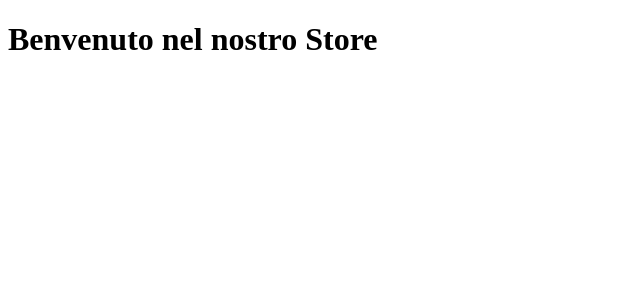
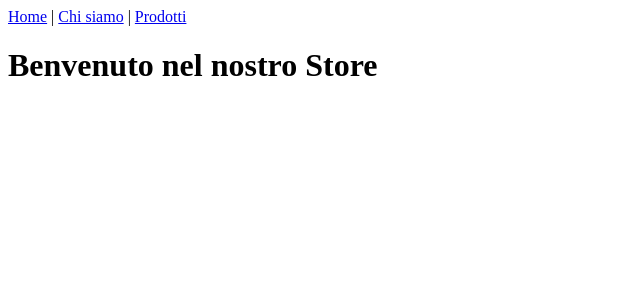
Before and after one commit to alessiaasmeraglia/react-router, a React (Vite) app: page / in a window 1280 px wide. Shown: the top 300 px of the page, without its empty margins (0-640 px from the left). Built offline with nearby package versions, Linux system fonts and the light colour scheme.

Commit message:
Aggiunta Navbar visibile in tutte le pagine

```diff
--- a/src/App.jsx
+++ b/src/App.jsx
@@ -1,12 +1,16 @@
 import { useState } from 'react';
-import { BrowserRouter, Routes, Route } from "react-router-dom";
+import { BrowserRouter, Routes, Route, Link } from "react-router-dom";
+
 import Home from "./pages/Home";
 import About from "./pages/About";
 import Products from "./pages/Products";
+import Navbar from './components/Navbar';
 
 function App() {
   return (
     <BrowserRouter>
+
+      <Navbar/>
 
       <Routes>
         <Route path ="/" element = {<Home/>} />
@@ -18,4 +22,4 @@ function App() {
   );
 }
 
-export default App
+export default App;
--- a/src/components/Navbar.jsx
+++ b/src/components/Navbar.jsx
@@ -3,8 +3,8 @@ import { NavLink } from "react-router";
 function Navbar() {
     return (
         <nav>
-            <NavLink to="/">Home</NavLink>
-            <NavLink to="/about">Chi siamo</NavLink>
+            <NavLink to="/">Home</NavLink> |{" "}
+            <NavLink to="/about">Chi siamo</NavLink> |{" "}
             <NavLink to="/products">Prodotti</NavLink>
         </nav>
     )
--- a/src/pages/Home.jsx
+++ b/src/pages/Home.jsx
@@ -1,6 +1,7 @@
 function Home() {
     return (
         <h1>Benvenuto nel nostro Store</h1>
+
     )
 }
 
```
Also changed, not shown: src/components/Layout.jsx (+11 -0 lines).
